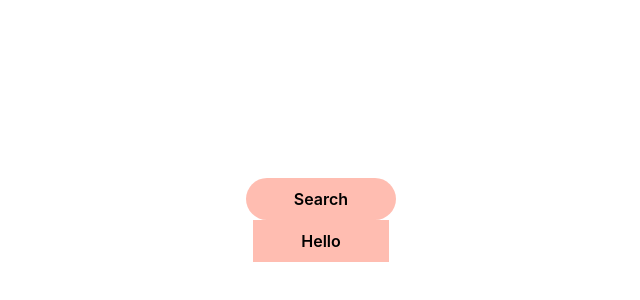
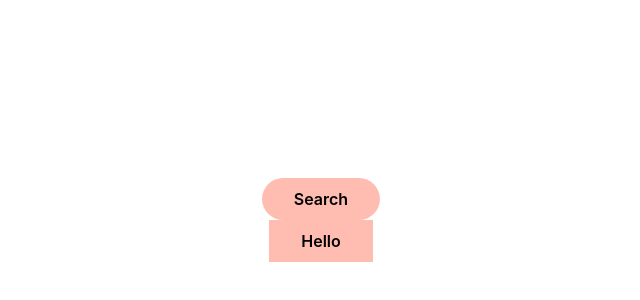
Before and after one commit to HamzaAmar/library-book, a Next.js app: page / in a window 1280 px wide. Shown: the part 180-480 px from the top of the page, without its empty margins (319-959 px from the left). Built offline with nearby package versions, Linux system fonts and the light colour scheme.

Commit message:
fix: button problems and add more styles

```diff
--- a/src/components/ui/button/button.module.css
+++ b/src/components/ui/button/button.module.css
@@ -1,8 +1,7 @@
 .btn {
   appearance: none;
   border: 0;
-  background-color: var(--primary-color-light);
-  padding: 0.7rem 3rem;
+  padding: 0.7rem 2rem;
   display: inline-block;
   cursor: pointer;
   user-select: none;
@@ -10,9 +9,48 @@
   outline: none;
   box-shadow: 0 0 0 1px transparent;
   font-weight: 600;
+  min-width: 4rem;
+  color: currentColor;
 }
 
-.btn:hover,
+.btn svg {
+  max-width: 20px;
+}
+
+/* .contained {
+  color: currentColor;
+} */
+
+.leftMargin {
+  margin-left: 0.5rem;
+}
+.rightMargin {
+  margin-right: 0.5rem;
+}
+
+.primary {
+  background-color: var(--primary-color-light);
+}
+.secondary {
+  background-color: var(--secondary-color-dark);
+}
+.error {
+  background-color: var(--error-color-main);
+}
+.success {
+  background-color: var(--success-color-main);
+}
+.warnign {
+  background-color: var(--warnign-color-main);
+}
+.transparent {
+  background-color: transparent;
+}
+
+.rounded {
+  border-radius: 100rem;
+}
+/* .btn:hover,
 [open] > .btn {
   background-color: var(--primary-color-main);
 }
@@ -32,6 +70,4 @@
   background-color: var(--primary-background-dark);
   cursor: default;
 }
-.rounded {
-  border-radius: 100rem;
-}
+ */
--- a/src/components/ui/button/button.tsx
+++ b/src/components/ui/button/button.tsx
@@ -3,23 +3,49 @@ import { ButtonProps } from './button.type';
 import styles from './button.module.css';
 import cn from 'classnames';
 
-const button = ({
-  children,
-  type = 'button',
-  rounded = false,
-  icon,
-  iconPosition = 'start'
-}: ButtonProps) => {
+const button = (props: ButtonProps) => {
+  const { children, rounded, icon, iconPosition, variant, color, ...rest } =
+    props;
+
+  console.log('this is the value of color', color);
+
   const root = cn(styles.btn, {
-    [styles.rounded]: rounded
+    [styles.rounded]: rounded,
+    [styles.contained]: variant === 'contained',
+    [styles.outline]: variant === 'outline',
+    [styles.text]: variant === 'text',
+    [styles.primary]: color === 'primary',
+    [styles.secondary]: color === 'secondary',
+    [styles.success]: color === 'success',
+    [styles.error]: color === 'error',
+    [styles.warning]: color === 'warning',
+    [styles.transparent]: color === 'transparent'
   });
+  const left = icon && iconPosition === 'start';
+  const right = icon && iconPosition === 'end';
+
   return (
-    <button type={type} className={root}>
+    <button className={root} {...rest}>
       {iconPosition === 'start' && icon && icon}
-      {children}
+      <span
+        className={cn({
+          [styles.leftMargin]: left,
+          [styles.rightMargin]: right
+        })}
+      >
+        {children}
+      </span>
       {iconPosition === 'end' && icon && icon}
     </button>
   );
 };
 
+button.defaultProps = {
+  type: 'button',
+  iconPosition: 'start',
+  rounded: false,
+  variant: 'contained',
+  color: 'primary'
+};
+
 export default button;
```
Also changed, not shown: src/components/ui/button/button.type.ts (+10 -0 lines).
